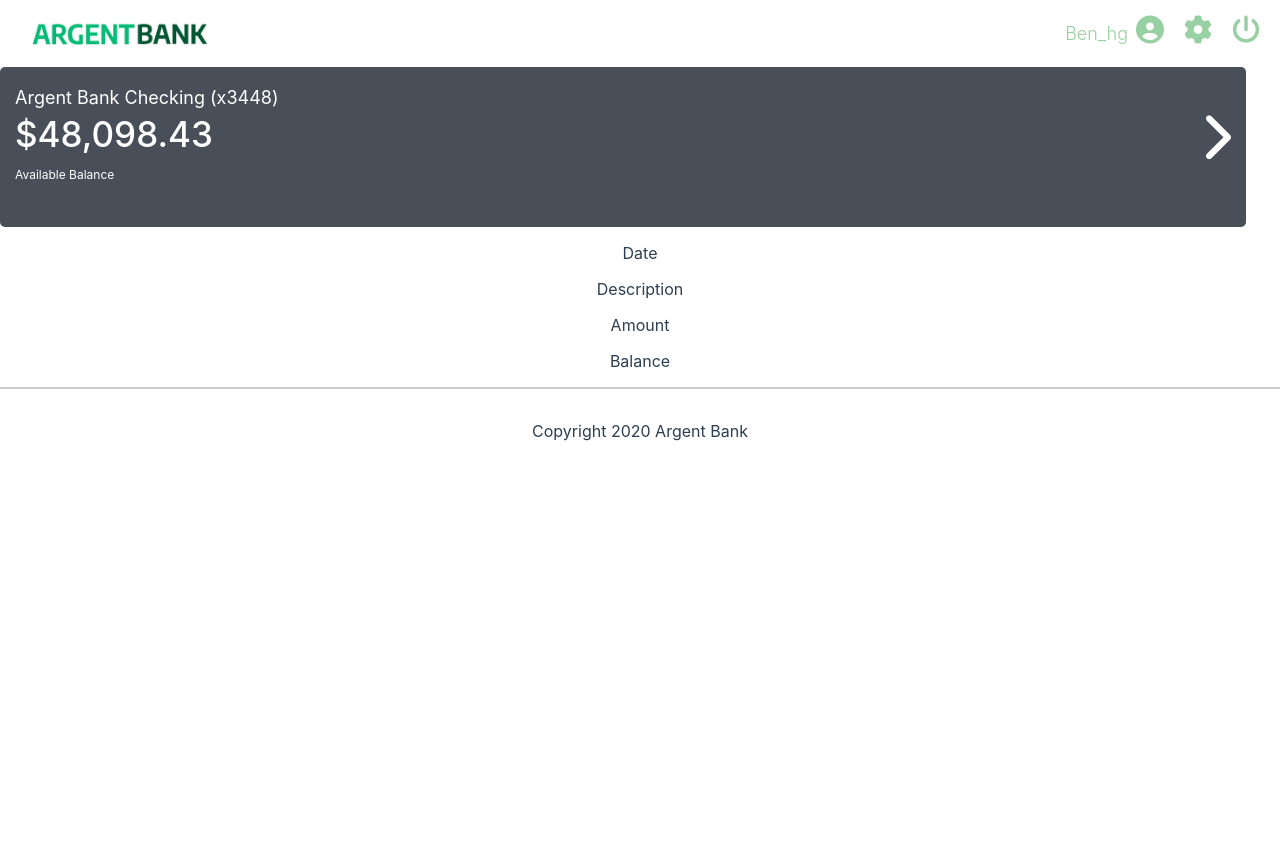
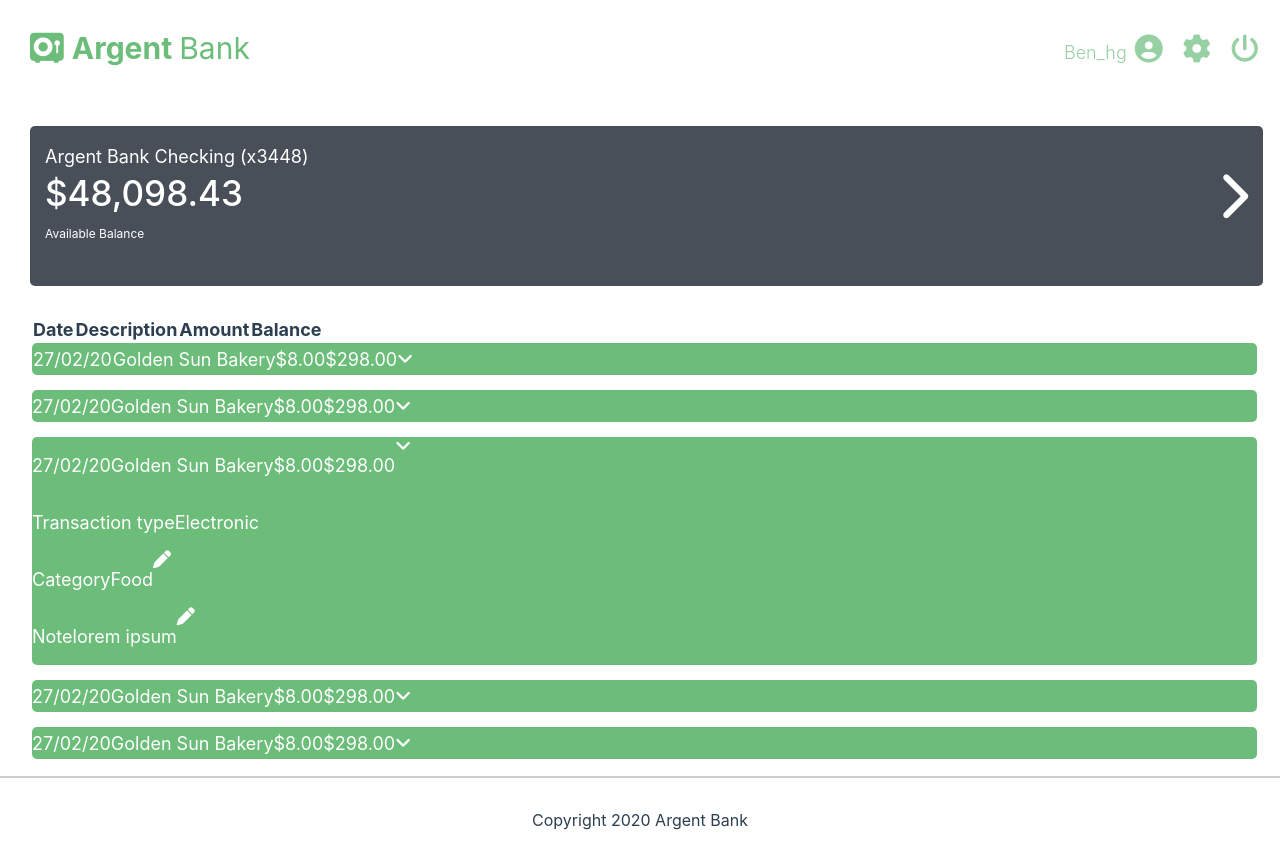
Before and after one commit to betaviralhadas/argentbankfront, a React (Create React App) app: page /Transactions in a window 1280 px wide. Before the commit the page ends 800 px from the top, so only its background shows below. Built offline with nearby package versions, Linux system fonts and the light colour scheme.

Commit message:
action on the save button from the user page

```diff
--- a/src/components/TransactionDetails.jsx
+++ b/src/components/TransactionDetails.jsx
@@ -7,19 +7,74 @@ const TransactionDetails = () => {
         <>
         {<UserHeader />}
         <main>
-            <div className="transactions-content">
+            <div className="content-transaction">
                     <h3 className="transactions-title">Argent Bank Checking (x3448)</h3>
                     <p className="transactions-amount">$48,098.43</p><i class="fa-solid fa-chevron-right arrow"></i>
                     <p className="transactions-amount-description">Available Balance</p>
             </div>
-            <div>
-                <article>
-                    <p>Date</p>
-                    <p>Description</p>
-                    <p>Amount</p>
-                    <p>Balance</p>
-                </article>
-            </div>
+            <table className="content-block">
+                <thead>
+                    <tr className="content-title">
+                    <th>Date</th>
+                    <th>Description</th>
+                    <th>Amount</th>
+                    <th>Balance</th>
+                    </tr>
+
+                </thead>
+
+                <tr className="content-description">
+                    <td>27/02/20</td>
+                    <p>Golden Sun Bakery</p>
+                    <p>$8.00</p>
+                    <p>$298.00</p>
+                    <i class="fa-solid fa-angle-down"></i>
+                </tr>
+                <div className="content-description">
+                    <p>27/02/20</p>
+                    <p>Golden Sun Bakery</p>
+                    <p>$8.00</p>
+                    <p>$298.00</p>
+                    <i class="fa-solid fa-angle-down"></i>
+                </div>
+                <div className="detailed-content">
+                    <article className="detailer-content2">
+                        <p>27/02/20</p>
+                        <p>Golden Sun Bakery</p>
+                        <p>$8.00</p>
+                        <p>$298.00</p>
+                        <i class="fa-solid fa-angle-down"></i>
+                    </article>
+                    <article className="detailer-content2">
+                        <p>Transaction type</p>
+                        <p>Electronic</p>
+                    </article>
+                    <article className="detailer-content2">
+                        <p>Category</p>
+                        <p>Food</p>
+                        <i class="fa-solid fa-pen"></i>
+                    </article>
+                    <article className="detailer-content2">
+                        <p>Note</p>
+                        <p>lorem ipsum</p>
+                        <i class="fa-solid fa-pen"></i>
+                    </article>
+                </div>
+                <div className="content-description">
+                    <p>27/02/20</p>
+                    <p>Golden Sun Bakery</p>
+                    <p>$8.00</p>
+                    <p>$298.00</p>
+                    <i class="fa-solid fa-angle-down"></i>
+                </div>
+                <div className="content-description">
+                    <p>27/02/20</p>
+                    <p>Golden Sun Bakery</p>
+                    <p>$8.00</p>
+                    <p>$298.00</p>
+                    <i class="fa-solid fa-angle-down"></i>
+                </div>
+            </table>
         </main>
         </>
     )
--- a/src/components/UserHeader.jsx
+++ b/src/components/UserHeader.jsx
@@ -6,14 +6,10 @@ import "../css/main.css";
 const userHeader = () => {
     return (
         <>
-            <nav className="main-nav">
-                <NavLink className="main-nav-logo" to="/">
-                    <img
-                        className="main-nav-logo-image"
-                        src={Logo}
-                        alt="Argent Bank Logo"
-                    />
-                    <h1 className="sr-only">Argent Bank</h1>
+            <nav className="nav-user">
+                <NavLink className="user-logo" to="/">
+                    <i className="fa-solid fa-vault"></i>
+                    <p><strong>Argent </strong> Bank</p>
                 </NavLink>
                 <div className="edit-user-connect">
                     <NavLink className="nav-item" to="/User">
--- a/src/components/UserNameForm.jsx
+++ b/src/components/UserNameForm.jsx
@@ -1,26 +1,69 @@
-import React from "react";
-import { NavLink } from "react-router-dom";
+import React, {useState} from "react";
+import { NavLink, useNavigate } from "react-router-dom";
+import {setUserName} from "./MyStore";
+import { useSelector, useDispatch } from "react-redux";
+import axios from "axios";
 import "../css/main.css";
 
 const UserNameForm = () => {
+    const dispatch = useDispatch();
+    const navigate = useNavigate();
+    const [userName, setuserName] = useState("");
+    const [updateName, setupdateName] = useState(false);
+    const token = useSelector((state) => state.user.token);
+
+    const handleSave = (e) => {
+        const userNameValue = document.getElementById("user-edit").value;
+        if(userNameValue !== "") {
+            e.preventDefault();
+            setuserName(userNameValue);
+            dispatch(setUserName(userNameValue));
+            dataUser(userNameValue);
+            setupdateName(userNameValue);
+            navigate("/User");
+        }else {
+            console.error("remplissez le champ");
+        }
+    }
+    const dataUser = (nameValue) => {
+        const data = {
+            userName: nameValue,
+
+        }
+        axios.put("http://localhost:3001/api/v1/user/profile", data, {
+            headers: {
+                Authorization: `Bearer ${token}`,
+                accept: "application/json",
+                "Content-Type": "application/json",
+              },
+        })
+        .then((res) => {
+            console.log("success")
+        })
+        .catch(function (error) {
+            console.error("Token incorrect.");
+            console.log(error);
+          });
+
+    }
     return (
         <>
         <h2 className="user-edit">Edit user info</h2>
         <form className="userEditForm">
             <div>
-                <label for="username">User name: </label>
-                <input className="input-user-edit" type="text" />
+                <label htmlFor="username">User name: </label>
+                <input id="user-edit" className="input-user-edit" type="text" />
             </div>
             <div>
-                <label for="firstname">First name: </label>
+                <label htmlFor="firstname">First name: </label>
                 <input className="input-user-edit" disabled="disabled" readOnly type="text" />
             </div>
             <div>
-                <label for="lastname">Last name: </label>
+                <label htmlFor="lastname">Last name: </label>
                 <input className="input-user-edit" disabled="disabled" readOnly type="text" />
             </div>
             <div className="button-edit-user">
-                <NavLink className="button-user" to="/User">Save</NavLink>
+                <button onClick={handleSave} className="button-user">Save</button>
                 <NavLink className="button-user" to="/User">Cancel</NavLink>
             </div>
         </form>
--- a/src/css/main.css
+++ b/src/css/main.css
@@ -305,6 +305,24 @@ body {
 }
 
 /* user header*/
+.nav-user {
+  display: flex;
+  justify-content: space-between;
+  width: 96%;
+  margin-left: 30px;
+  align-items: baseline;
+}
+
+.user-logo {
+  text-decoration: none;
+  font-size: 30px;
+  color: #2ea043;
+  opacity: 0.7;
+  gap: 8px;
+  display: flex;
+  align-items: baseline;
+}
+
 .edit-user-connect {
   display: flex;
   flex-direction: row;
@@ -428,6 +446,58 @@ body {
   font-size: 50px;
 }
 
+/*transaction details*/
+.content-transaction {
+  background: #484f58;
+  width: 94%;
+  height: 140px;
+  border-radius: 5px;
+  text-align: left;
+  color: white;
+  display: flex;
+  flex-direction: column;
+  padding: 20px 15px 0 15px;
+  margin: 30px 0 30px 30px;
+  gap: 5px;
+}
+
+.content-block {
+  margin-left: 30px;
+  width: 96%;
+}
+
+.content-title {
+  display: flex;
+  font-size: 18px;
+}
+
+.content-description {
+  display: flex;
+  background: #2ea043;
+  border-radius: 5px;
+  margin-bottom: 15px;
+  opacity: 0.7;
+  color: white;
+  align-items: center;
+  height: 32px;
+  font-size: 18px;
+}
+
+.detailed-content {
+  display: flex;
+  flex-direction: column;
+  background: #2ea043;
+  font-size: 18px;
+  color: white;
+  opacity: 0.7;
+  margin-bottom: 15px;
+  border-radius: 5px;
+}
+
+.detailer-content2 {
+  display: flex;
+  flex-direction: row;
+}
 
 
 @media screen and (max-width:767px) {
```
